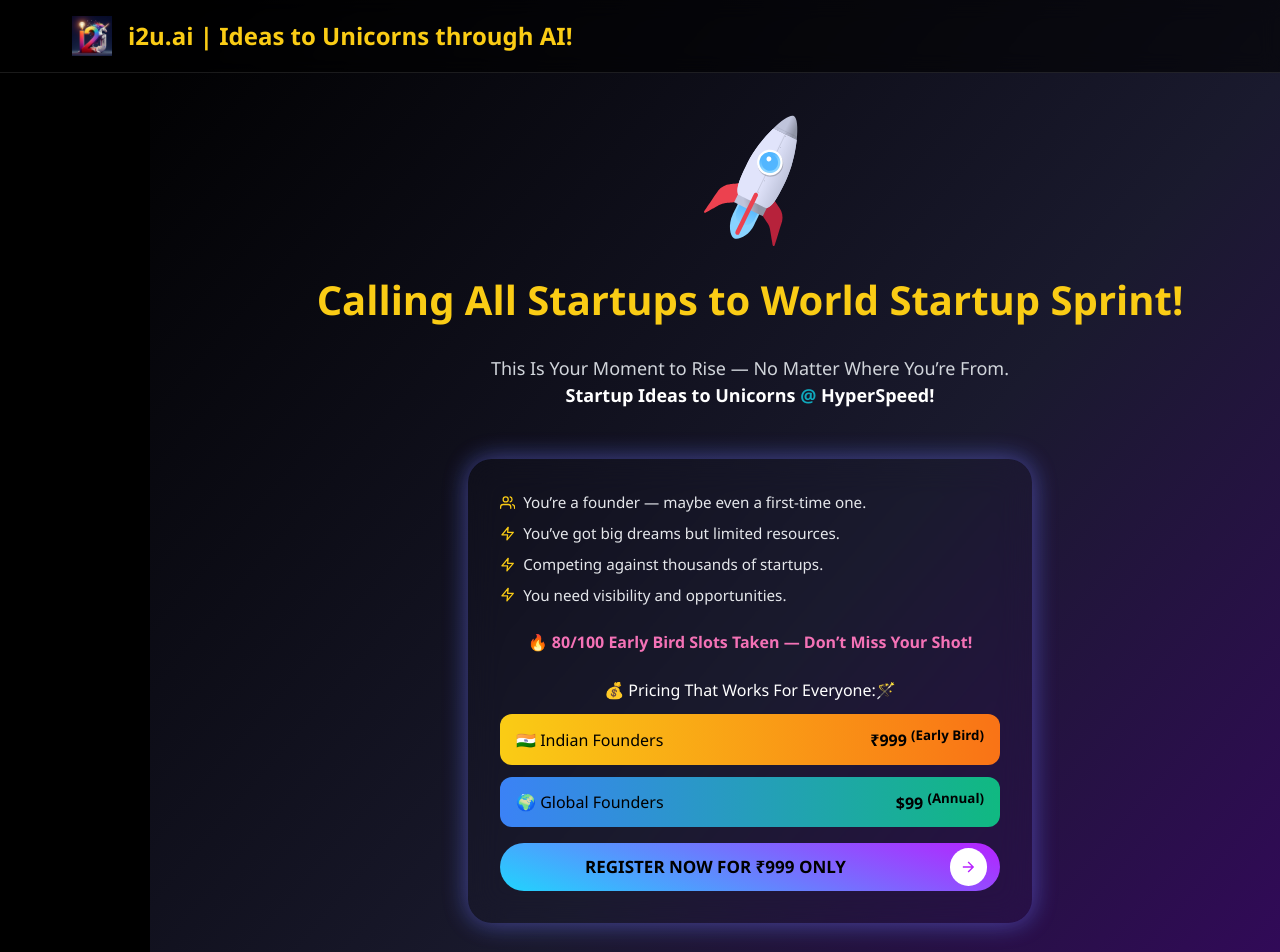
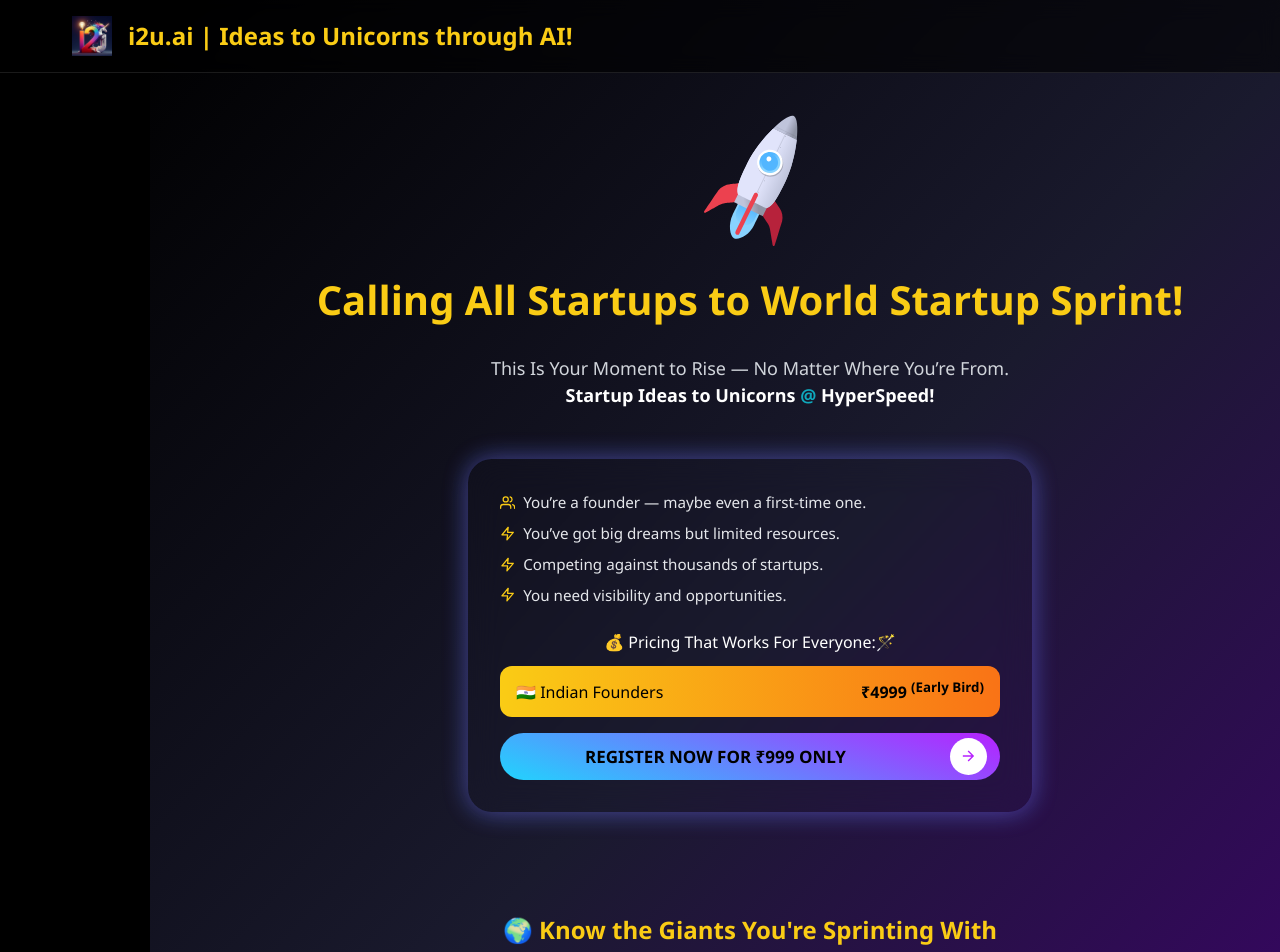
Before and after one commit to amoghphadnis/i2ai-startup-sprint, a React (Vite) app: page / in a window 1280 px wide. Shown: the top 952 px of the page. Built offline with nearby package versions, Linux system fonts and the light colour scheme.

Commit message:
Made changes and removed pricing card for Global founders

```diff
--- a/src/App.jsx
+++ b/src/App.jsx
@@ -56,9 +56,9 @@
           </ul>
 
           {/* Live Count */}
-          <div className="live-count">
+          {/* <div className="live-count">
             🔥 <CountUp end={87} duration={15} />/100 Early Bird Slots Taken — Don’t Miss Your Shot!
-          </div>
+          </div> */}
 
 
           {/* Pricing Section */}
@@ -66,12 +66,13 @@
             <span>💰 Pricing That Works For Everyone:🪄</span>
             <div className="price-tier india">
               <span>🇮🇳 Indian Founders</span>
-              <span className="bold">₹999 <sup> (Early Bird)</sup></span>
+              <span className="bold">₹4999 <sup> (Early Bird)</sup>
+              </span>
             </div>
-            <div className="price-tier global">
+            {/* <div className="price-tier global">
               <span>🌍 Global Founders</span>
               <span className="bold">$99 <sup>(Annual)</sup></span>
-            </div>
+            </div> */}
           </div>
 
           {/* CTA */}
```
